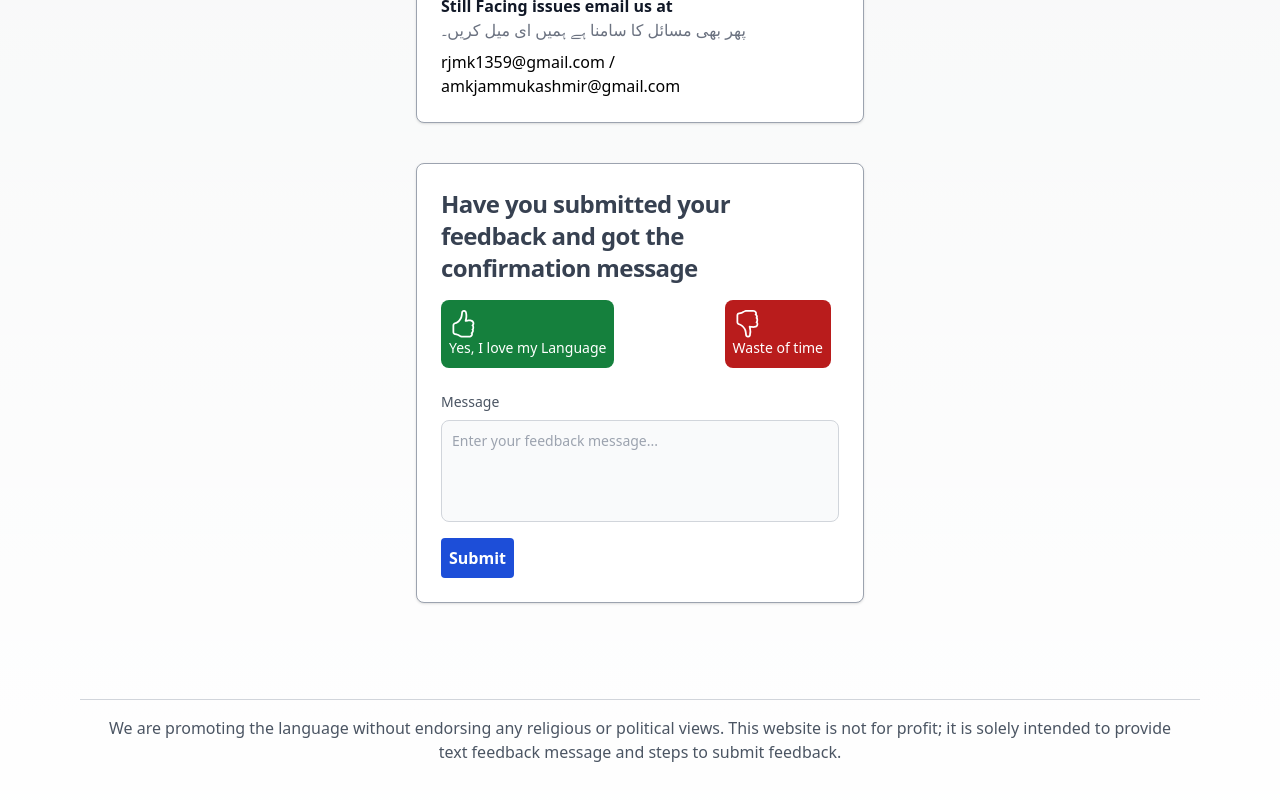
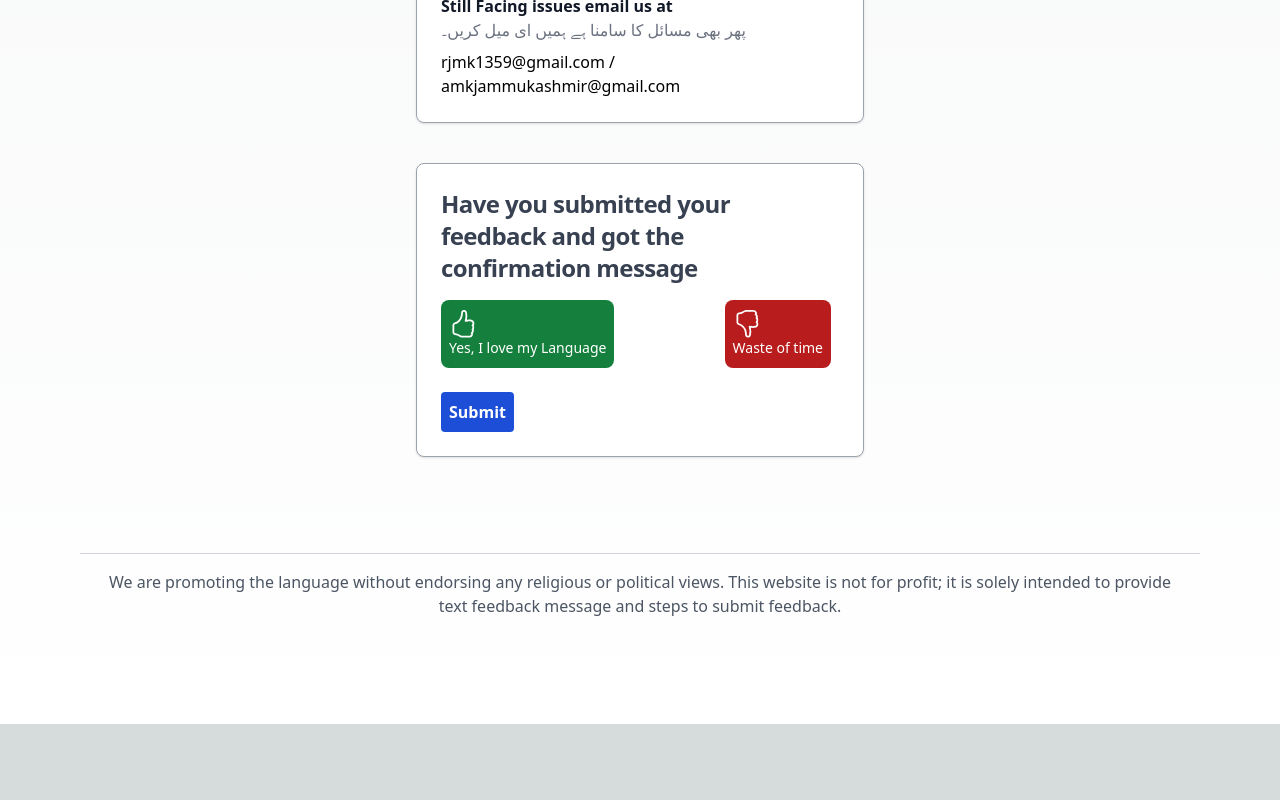
Before and after one commit to rjmk159/supportks, a Next.js app: page / in a window 1280 px wide. Shown: the part 4633-5433 px from the top of the page. After the commit the page ends 5357 px from the top, so only its background shows below. Built offline with nearby package versions, Linux system fonts and the light colour scheme.

Commit message:
Adding new changes

```diff
--- a/src/omponents/Form.jsx
+++ b/src/omponents/Form.jsx
@@ -61,14 +61,14 @@ const ThumbsForm = ({ handleSubmitFeedback }) => {
           Waste of time
         </button>
       </div>
-      <div className="mt-4">
-        <label
+      {/* <div className="mt-4"> */}
+        {/* <label
           htmlFor="message"
           className="block text-sm font-medium text-gray-600"
         >
           Message
-        </label>
-        <textarea
+        </label> */}
+        {/* <textarea
           id="message"
           name="message"
           rows="4"
@@ -76,8 +76,8 @@ const ThumbsForm = ({ handleSubmitFeedback }) => {
           placeholder="Enter your feedback message..."
           value={message}
           onChange={(e) => setMessage(e.target.value)}
-        ></textarea>
-      </div>
+        ></textarea> */}
+      {/* </div> */}
       <div className="mt-4">
         <button
           className="bg-blue-700  text-white font-bold py-2 px-2 rounded hover:bg-blue-800 focus:outline-none focus:shadow-outline-blue active:bg-blue-800 flex items-center"
```
